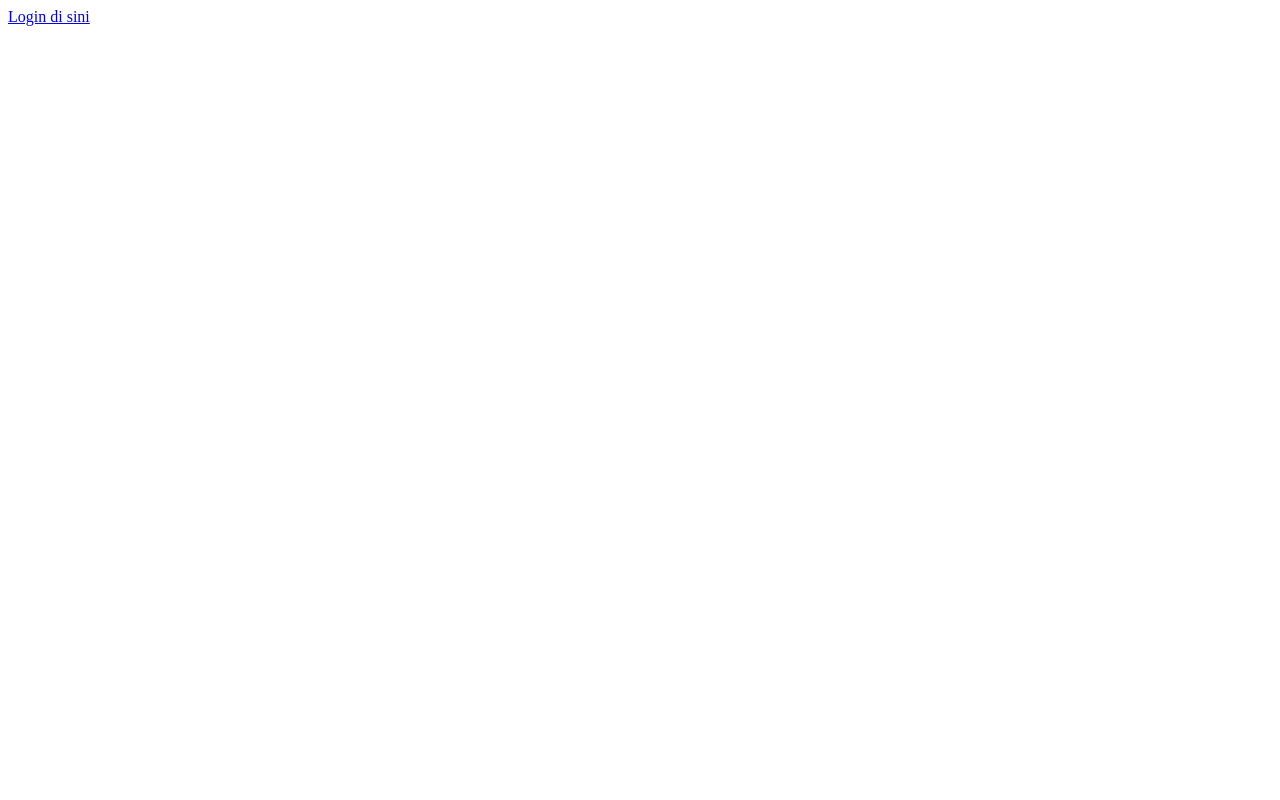
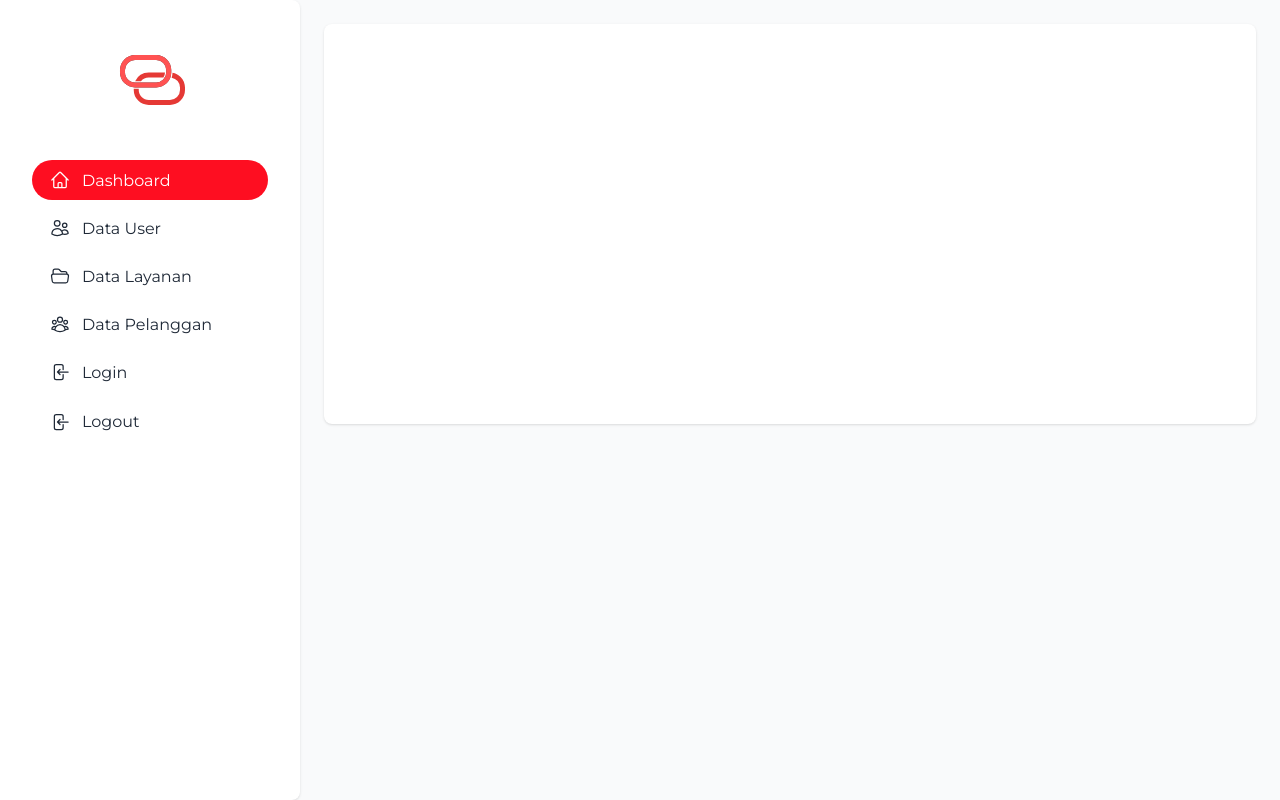
Before and after one commit to izzaalfiansyah/geoodp, a Nuxt app in the folder frontend/: page / in a window 1280 px wide. Built offline with nearby package versions, Linux system fonts and the light colour scheme.

Commit message:
make sidebar dashboard

```diff
--- a/frontend/app.vue
+++ b/frontend/app.vue
@@ -3,3 +3,12 @@
     <NuxtPage />
   </div>
 </template>
+
+<style>
+* {
+  padding: 0;
+  margin: 0;
+  box-sizing: border-box;
+  font-family: 'Montserrat';
+}
+</style>
--- /dev/null
+++ b/frontend/components/Icon.vue
@@ -0,0 +1,52 @@
+<template>
+  <template v-if="type == 'home'">
+    <svg xmlns="http://www.w3.org/2000/svg" fill="none" viewBox="0 0 24 24" stroke-width="1.5" stroke="currentColor"
+      :class="class">
+      <path stroke-linecap="round" stroke-linejoin="round"
+        d="M2.25 12l8.954-8.955c.44-.439 1.152-.439 1.591 0L21.75 12M4.5 9.75v10.125c0 .621.504 1.125 1.125 1.125H9.75v-4.875c0-.621.504-1.125 1.125-1.125h2.25c.621 0 1.125.504 1.125 1.125V21h4.125c.621 0 1.125-.504 1.125-1.125V9.75M8.25 21h8.25" />
+    </svg>
+  </template>
+
+  <template v-if="type == 'users'">
+    <svg xmlns="http://www.w3.org/2000/svg" fill="none" viewBox="0 0 24 24" stroke-width="1.5" stroke="currentColor"
+      :class="class">
+      <path stroke-linecap="round" stroke-linejoin="round"
+        d="M15 19.128a9.38 9.38 0 002.625.372 9.337 9.337 0 004.121-.952 4.125 4.125 0 00-7.533-2.493M15 19.128v-.003c0-1.113-.285-2.16-.786-3.07M15 19.128v.106A12.318 12.318 0 018.624 21c-2.331 0-4.512-.645-6.374-1.766l-.001-.109a6.375 6.375 0 0111.964-3.07M12 6.375a3.375 3.375 0 11-6.75 0 3.375 3.375 0 016.75 0zm8.25 2.25a2.625 2.625 0 11-5.25 0 2.625 2.625 0 015.25 0z" />
+    </svg>
+  </template>
+
+  <template v-if="type == 'user-group'">
+    <svg xmlns="http://www.w3.org/2000/svg" fill="none" viewBox="0 0 24 24" stroke-width="1.5" stroke="currentColor"
+      :class="class">
+      <path stroke-linecap="round" stroke-linejoin="round"
+        d="M18 18.72a9.094 9.094 0 003.741-.479 3 3 0 00-4.682-2.72m.94 3.198l.001.031c0 .225-.012.447-.037.666A11.944 11.944 0 0112 21c-2.17 0-4.207-.576-5.963-1.584A6.062 6.062 0 016 18.719m12 0a5.971 5.971 0 00-.941-3.197m0 0A5.995 5.995 0 0012 12.75a5.995 5.995 0 00-5.058 2.772m0 0a3 3 0 00-4.681 2.72 8.986 8.986 0 003.74.477m.94-3.197a5.971 5.971 0 00-.94 3.197M15 6.75a3 3 0 11-6 0 3 3 0 016 0zm6 3a2.25 2.25 0 11-4.5 0 2.25 2.25 0 014.5 0zm-13.5 0a2.25 2.25 0 11-4.5 0 2.25 2.25 0 014.5 0z" />
+    </svg>
+  </template>
+
+  <template v-if="type == 'folder-open'">
+    <svg xmlns="http://www.w3.org/2000/svg" fill="none" viewBox="0 0 24 24" stroke-width="1.5" stroke="currentColor"
+      :class="class">
+      <path stroke-linecap="round" stroke-linejoin="round"
+        d="M3.75 9.776c.112-.017.227-.026.344-.026h15.812c.117 0 .232.009.344.026m-16.5 0a2.25 2.25 0 00-1.883 2.542l.857 6a2.25 2.25 0 002.227 1.932H19.05a2.25 2.25 0 002.227-1.932l.857-6a2.25 2.25 0 00-1.883-2.542m-16.5 0V6A2.25 2.25 0 016 3.75h3.879a1.5 1.5 0 011.06.44l2.122 2.12a1.5 1.5 0 001.06.44H18A2.25 2.25 0 0120.25 9v.776" />
+    </svg>
+  </template>
+
+  <template v-if="type == 'logout'">
+    <svg xmlns="http://www.w3.org/2000/svg" fill="none" viewBox="0 0 24 24" stroke-width="1.5" stroke="currentColor"
+      :class="class">
+      <path stroke-linecap="round" stroke-linejoin="round"
+        d="M15.75 9V5.25A2.25 2.25 0 0013.5 3h-6a2.25 2.25 0 00-2.25 2.25v13.5A2.25 2.25 0 007.5 21h6a2.25 2.25 0 002.25-2.25V15M12 9l-3 3m0 0l3 3m-3-3h12.75" />
+    </svg>
+  </template>
+</template>
+
+<script setup lang="ts">
+export type IconType = 'home' | 'users' | 'user-group' | 'folder-open' | 'logout';
+
+withDefaults(defineProps<{
+  type: IconType;
+  class: string;
+}>(), {
+  class: 'w6 h6',
+});
+</script>
--- a/frontend/pages/index.vue
+++ b/frontend/pages/index.vue
@@ -1,5 +1,70 @@
 <template>
-  <div>
-    <NuxtLink to="/login">Login di sini</NuxtLink>
+  <div class="bg-gray50 h-screen flex">
+    <div class="min-h-screen bg-white w300px rounded-r-lg shadow">
+      <div class="flex justify-center py10">
+        <Logo width="80px" height="80px" />
+      </div>
+      <div class="px8">
+        <ul class="list-none pl0">
+          <li class="mb2" v-for="menu in menus">
+            <NuxtLink :to="menu.path"
+              :class="`flex items-center p2.5 px4.5 decoration-none text-gray800 transition ${menu.path == '/' ? 'bg-primary text-white' : 'hover:text-primary'} rounded rounded-full`">
+              <Icon :type="menu.icon" class="mr3 w5 h5" />
+              <span>{{ menu.title }}</span>
+            </NuxtLink>
+          </li>
+          <li class="mb2">
+            <button type="button"
+              class="w-full bg-transparent border-none text-base cursor-pointer flex items-center p2.5 px4.5 decoration-none text-gray800 transition hover:text-primary rounded rounded-full">
+              <Icon type="logout" class="mr3 w5 h5" />
+              <span>Logout</span>
+            </button>
+          </li>
+        </ul>
+      </div>
+    </div>
+    <div class="flex-1">
+      <div class="p-6">
+        <div class="bg-white rounded-lg shadow h-400px">
+
+        </div>
+      </div>
+    </div>
   </div>
 </template>
+
+<script setup lang="ts">
+import type { IconType } from '~/components/Icon.vue';
+
+const menus: Array<{
+  path: string;
+  title: string;
+  icon: IconType;
+}> = [
+    {
+      path: '/',
+      title: 'Dashboard',
+      icon: 'home',
+    },
+    {
+      path: '/user',
+      title: 'Data User',
+      icon: 'users',
+    },
+    {
+      path: '/odp',
+      title: 'Data Layanan',
+      icon: 'folder-open',
+    },
+    {
+      path: '/pelanggan',
+      title: 'Data Pelanggan',
+      icon: 'user-group',
+    },
+    {
+      path: '/login',
+      title: 'Login',
+      icon: 'logout',
+    },
+  ];
+</script>
--- a/frontend/pages/login.vue
+++ b/frontend/pages/login.vue
@@ -20,15 +20,6 @@
   </div>
 </template>
 
-<style>
-* {
-  padding: 0;
-  margin: 0;
-  box-sizing: border-box;
-  font-family: 'Montserrat';
-}
-</style>
-
 <style scoped>
 .bg-login {
   background: url('https://images.unsplash.com/photo-1595757816291-ab4c1cba0fc2?q=80&w=1374&auto=format&fit=crop&ixlib=rb-4.0.3&ixid=M3wxMjA3fDB8MHxwaG90by1wYWdlfHx8fGVufDB8fHx8fA%3D%3D');
```
